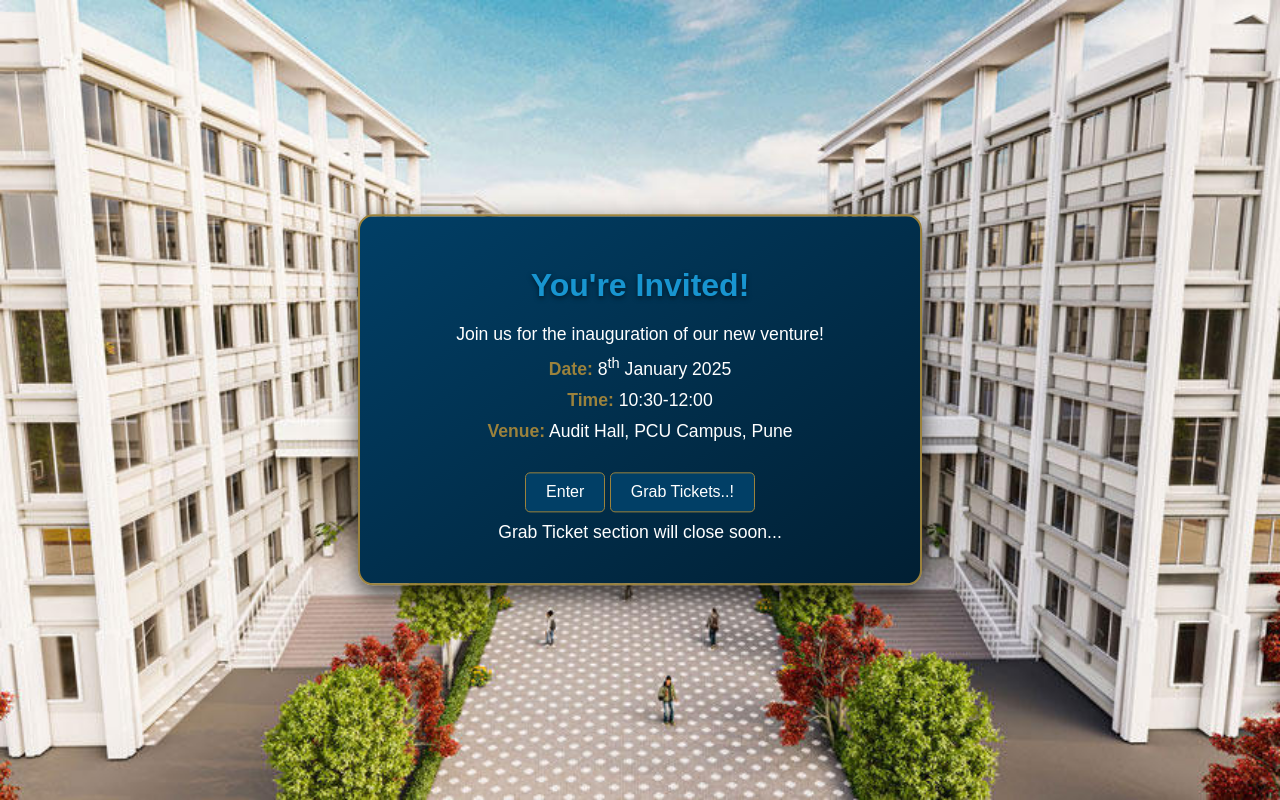
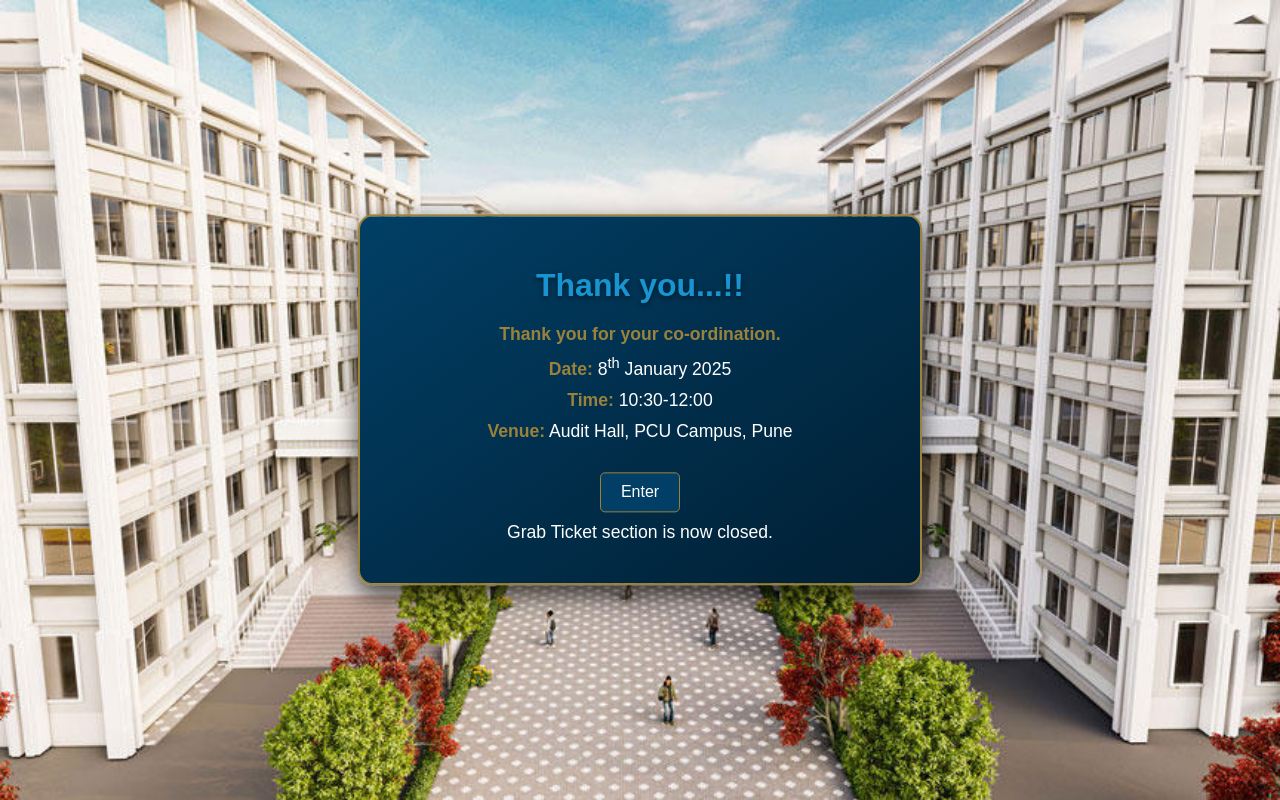
Before and after one commit to samarth3101/pcu-acm, a plain HTML site: page index.html in a window 1280 px wide. Drawn offline with nearby package versions, Linux system fonts and the light colour scheme; a script that the page names is missing.

Commit message:
Event completed succesfully

```diff
--- a/index.html
+++ b/index.html
@@ -13,14 +13,14 @@
 <body>
     <!-- Popup Invitation -->
     <div id="popup" class="popup">
-        <h1>You're Invited!</h1>
-        <p>Join us for the inauguration of our new venture!</p>
+        <h1>Thank you...!!</h1>
+        <p> <strong>Thank you for your co-ordination.</strong></p>
         <p><strong>Date:</strong> 8<sup>th</sup> January 2025</p>
         <p><strong>Time:</strong> 10:30-12:00</p>
         <p><strong>Venue:</strong> Audit Hall, PCU Campus, Pune</p>
         <button class="close-btn" onclick="closePopup()">Enter</button>
-        <button class="ticket-btn" onclick="showTicketForm()">Grab Tickets..!</button>
-        <p>Grab Ticket section will close soon...</p>
+        <!-- <button class="ticket-btn" onclick="showTicketForm()">Grab Tickets..!</button> -->
+        <p>Grab Ticket section is now closed.</p>
     </div>
 
     <!-- Ticket Form -->
```
